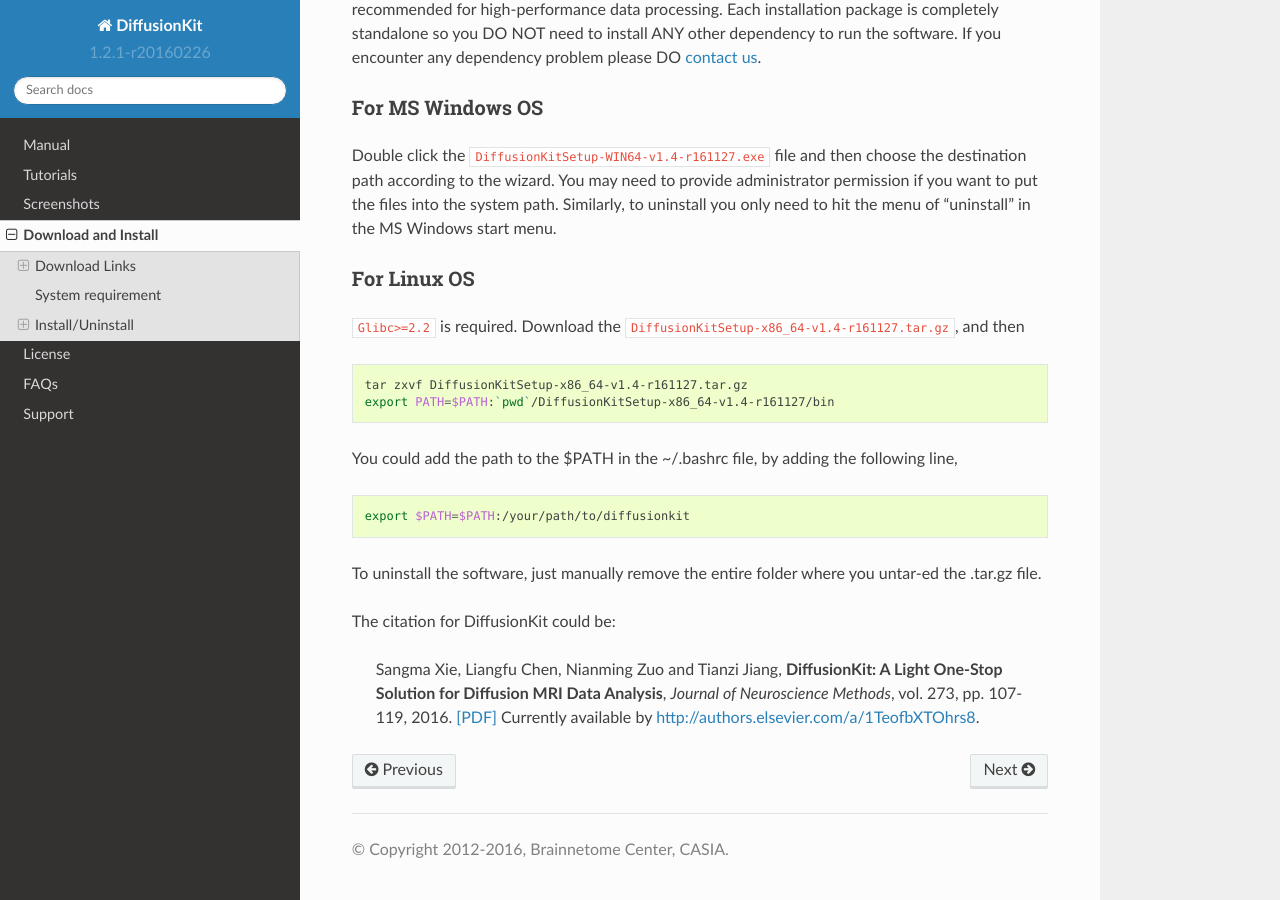
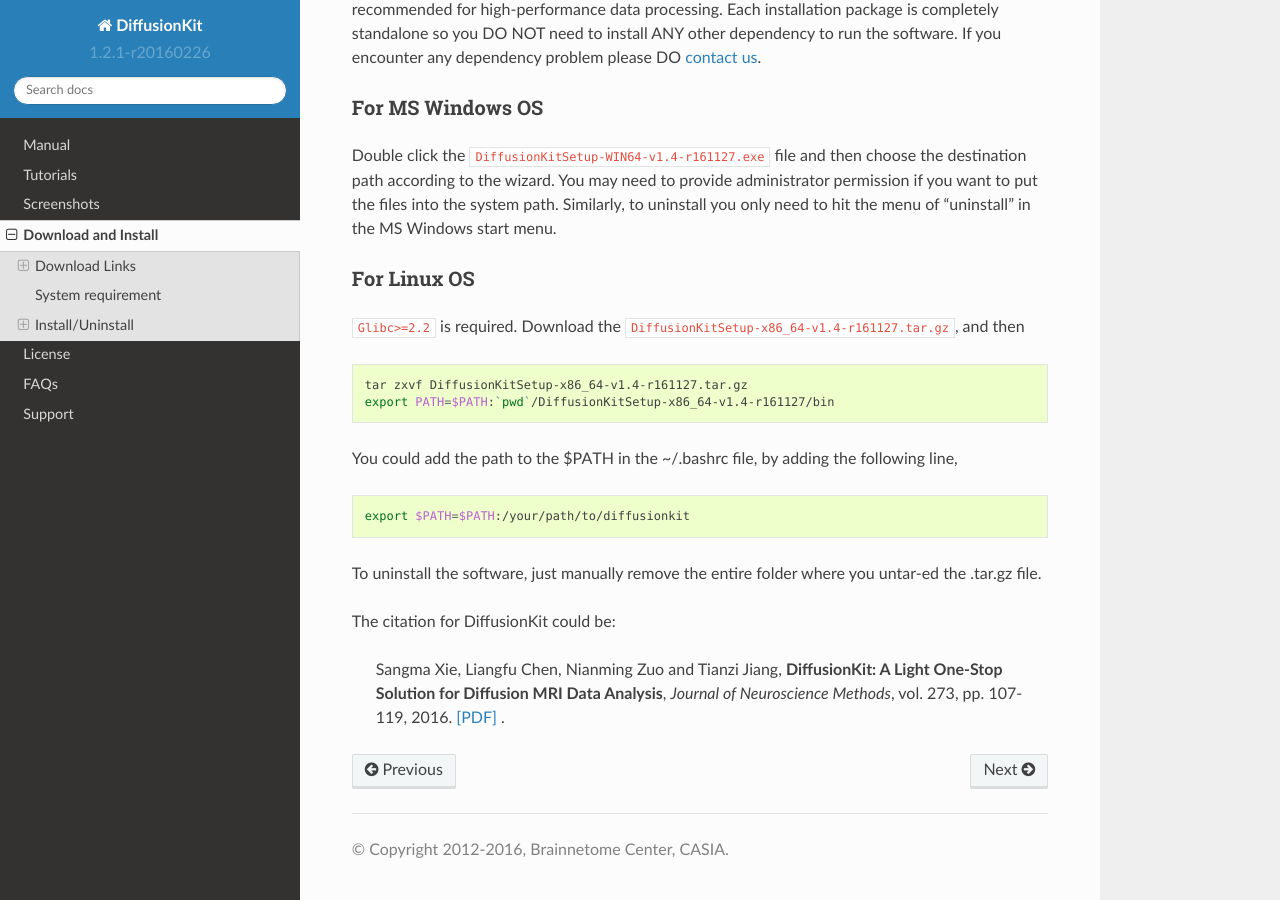
Before and after one commit to brainnetome/diffusionkit, a Sphinx documentation site: the page built from source/download.rst, in a window 1280 px wide and 900 px high, scrolled down 2726 px. Built offline with Sphinx 7.4.7 and the Read the Docs theme 2.0.0, drawn with Linux system fonts in a browser that asks for light colours.

Commit message:
remove elsevier paper download

```diff
--- a/source/download.rst
+++ b/source/download.rst
@@ -196,7 +196,7 @@
 
 ..
 
- Sangma Xie, Liangfu Chen, Nianming Zuo and Tianzi Jiang, **DiffusionKit: A Light One-Stop Solution for Diffusion MRI Data Analysis**, *Journal of Neuroscience Methods*, vol. 273, pp. 107-119, 2016. `[PDF] <https://raw.githubusercontent.com/brainnetome/diffusionkit/master/source/static/Xie_et_al_JNEUMETH_2016.pdf>`_  Currently available by http://authors.elsevier.com/a/1TeofbXTOhrs8.
+ Sangma Xie, Liangfu Chen, Nianming Zuo and Tianzi Jiang, **DiffusionKit: A Light One-Stop Solution for Diffusion MRI Data Analysis**, *Journal of Neuroscience Methods*, vol. 273, pp. 107-119, 2016. `[PDF] <https://raw.githubusercontent.com/brainnetome/diffusionkit/master/source/static/Xie_et_al_JNEUMETH_2016.pdf>`_ .
 
 
 .. include:: common.txt
```
